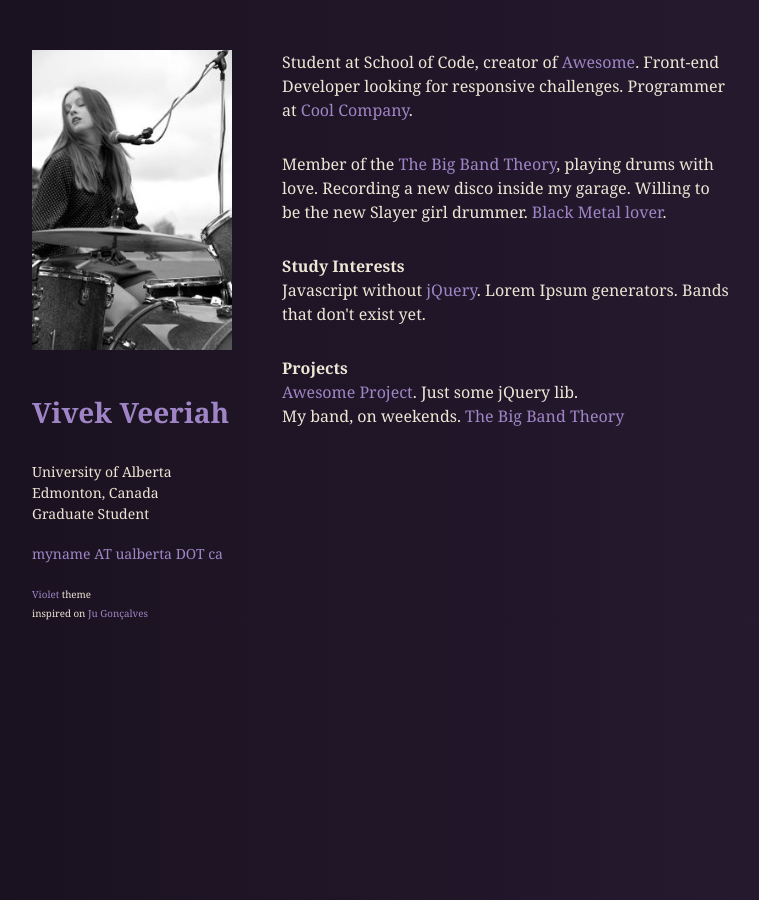
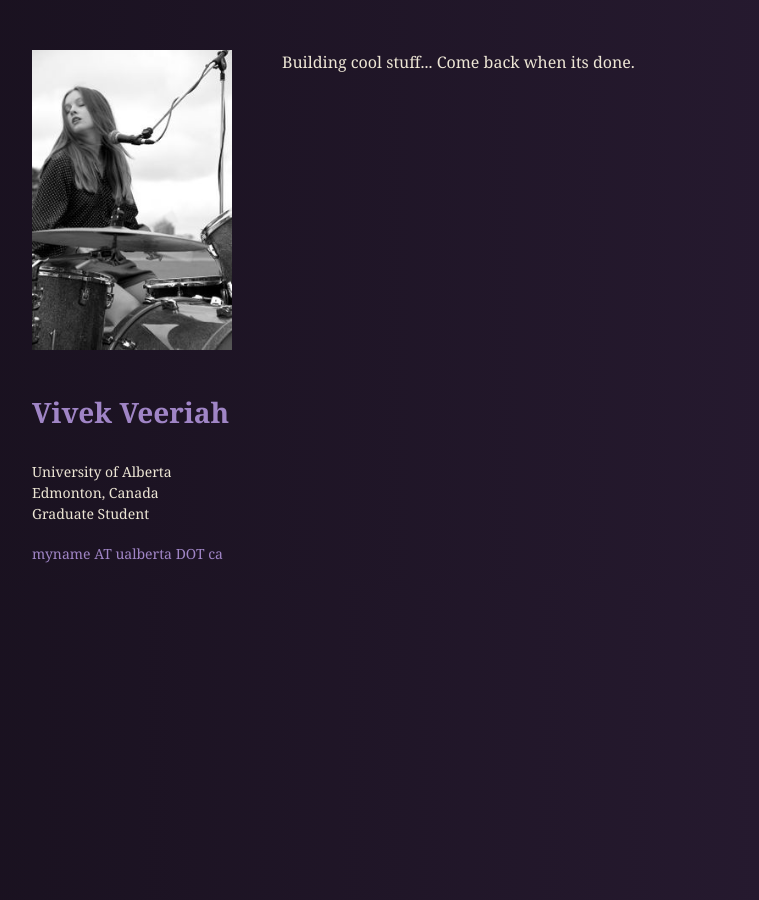
Before and after one commit to vivekveeriah/vivekveeriah.github.io, a Jekyll site: the page built from index.html, in a window 1280 px wide. Shown: the whole page, without its empty margins (68-827 px from the left). Built offline with Jekyll 4.4.1, drawn with Linux system fonts in a browser that asks for light colours.

Commit message:
edited a few stuff

```diff
--- a/index.html
+++ b/index.html
@@ -23,14 +23,18 @@ title: Home
     </ul>
   </nav>
 
-  <small>
+<!--   <small>
     <a href="https://github.com/sergiokopplin/violet">Violet</a> theme
     <br> inspired on <a href="http://cyberglot.me/">Ju Gonçalves</a>
-  </small>
+  </small> -->
 </header>
 
 <section class="content">
-  <p>
+ <p>
+ Building cool stuff...
+ Come back when its done.
+ </p>
+ <!--  <p>
     Student at School of Code, creator of <a href="http://aweso.me/">Awesome</a>. Front-end Developer looking for responsive challenges. Programmer at <a href="http://cool.company">Cool Company</a>.
   </p>
 
@@ -47,5 +51,5 @@ title: Home
     <strong>Projects</strong></br>
     <a href="http://aweso.me/">Awesome Project</a>. Just some jQuery lib.
     <br>My band, on weekends. <a href="http://my.band">The Big Band Theory</a>
-  </p>
+  </p> -->
 </section>
```
